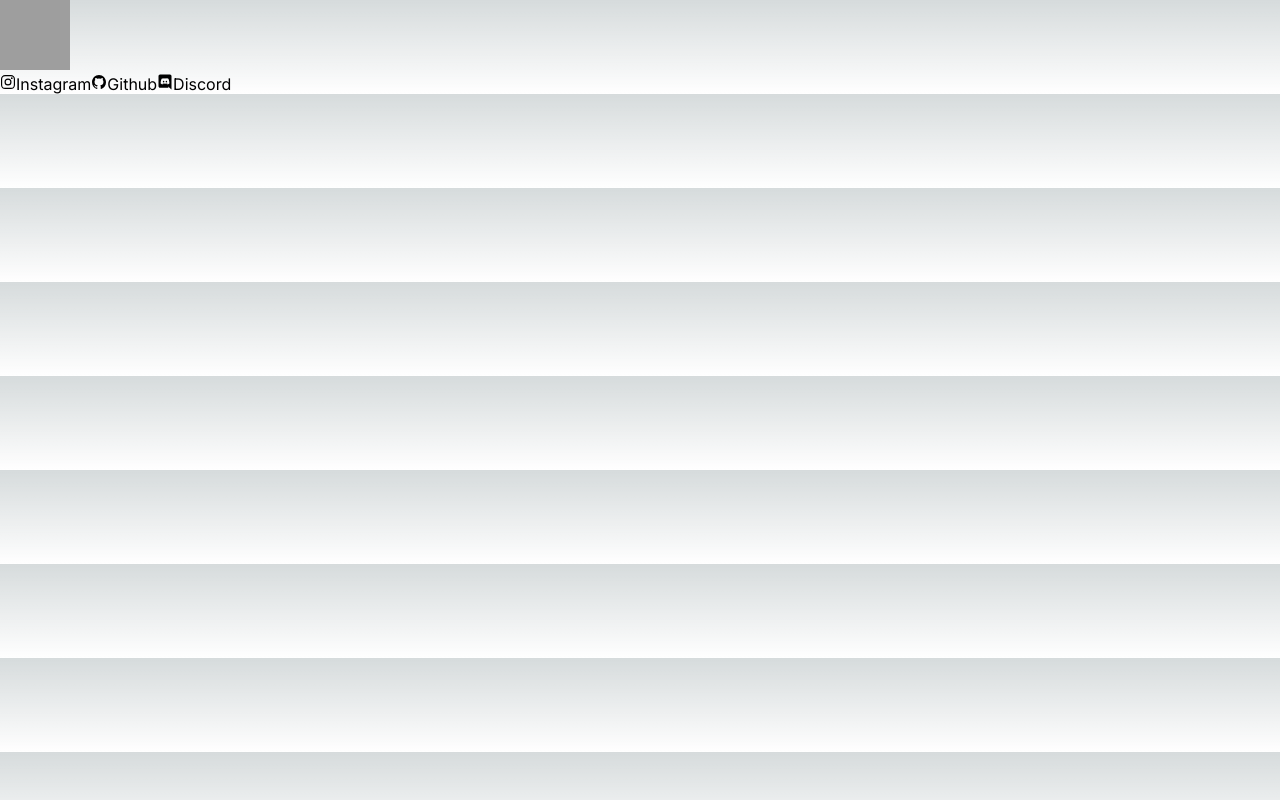
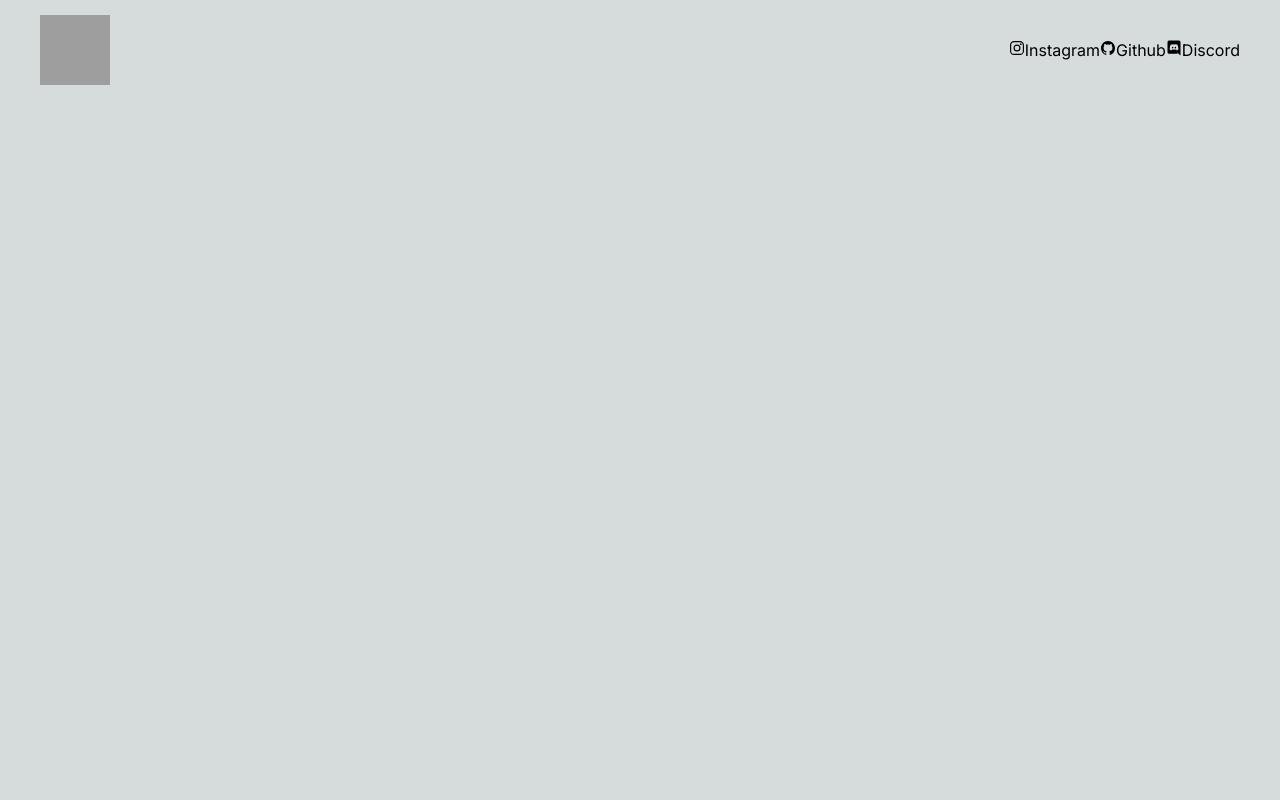
Before and after one commit to Raehan-Ramadhan/webdev-journey-web, a Next.js app: page / in a window 1280 px wide. Built offline with nearby package versions, Linux system fonts and the light colour scheme; grey boxes are pictures that could not be loaded.

Commit message:
header div styling

```diff
--- a/src/app/components/header.css
+++ b/src/app/components/header.css
@@ -0,0 +1,13 @@
+.header {
+	position: fixed;
+	top: 0;
+	left: 0;
+	width: 100%;
+	height: 100px;
+	background-color: transparent;
+	z-index: 100;
+	display: flex;
+	align-items: center;
+	justify-content: space-between;
+	padding: 0 40px;
+}
```
